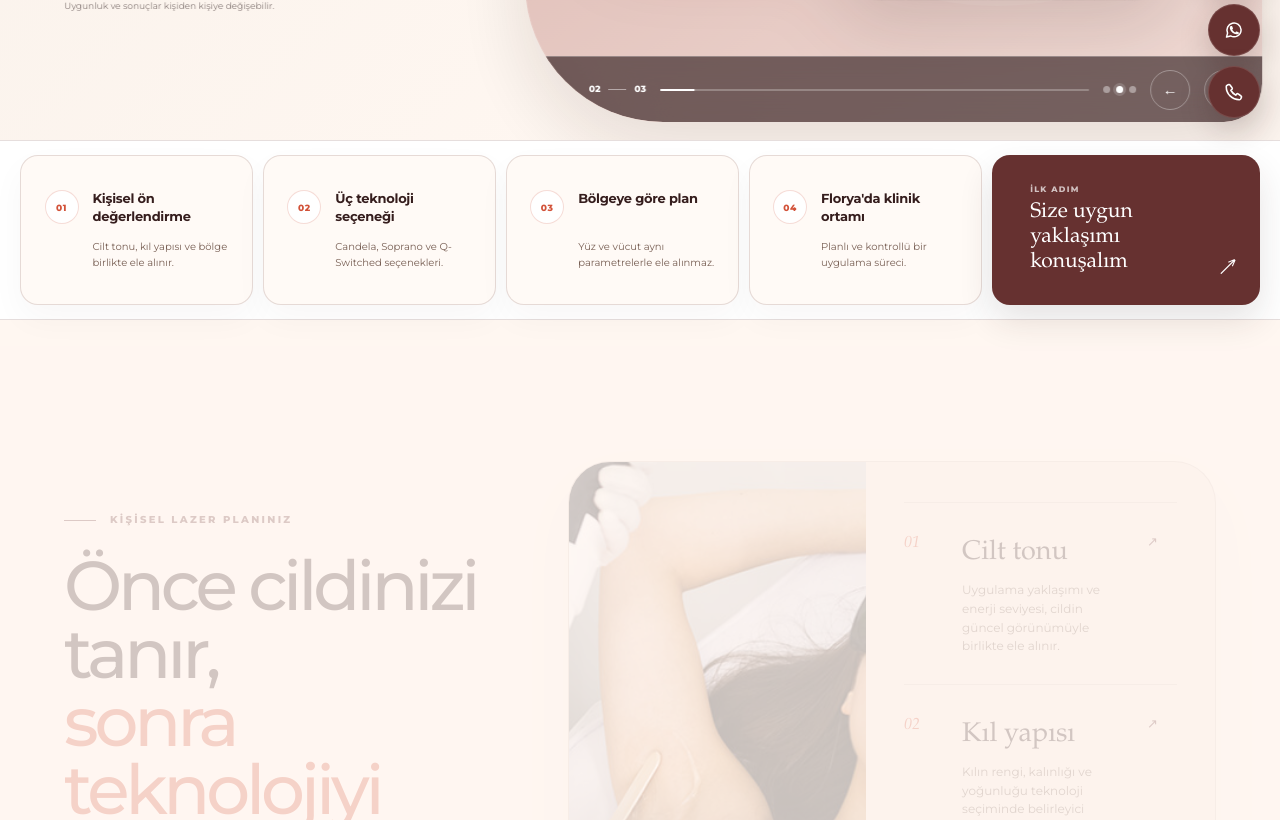
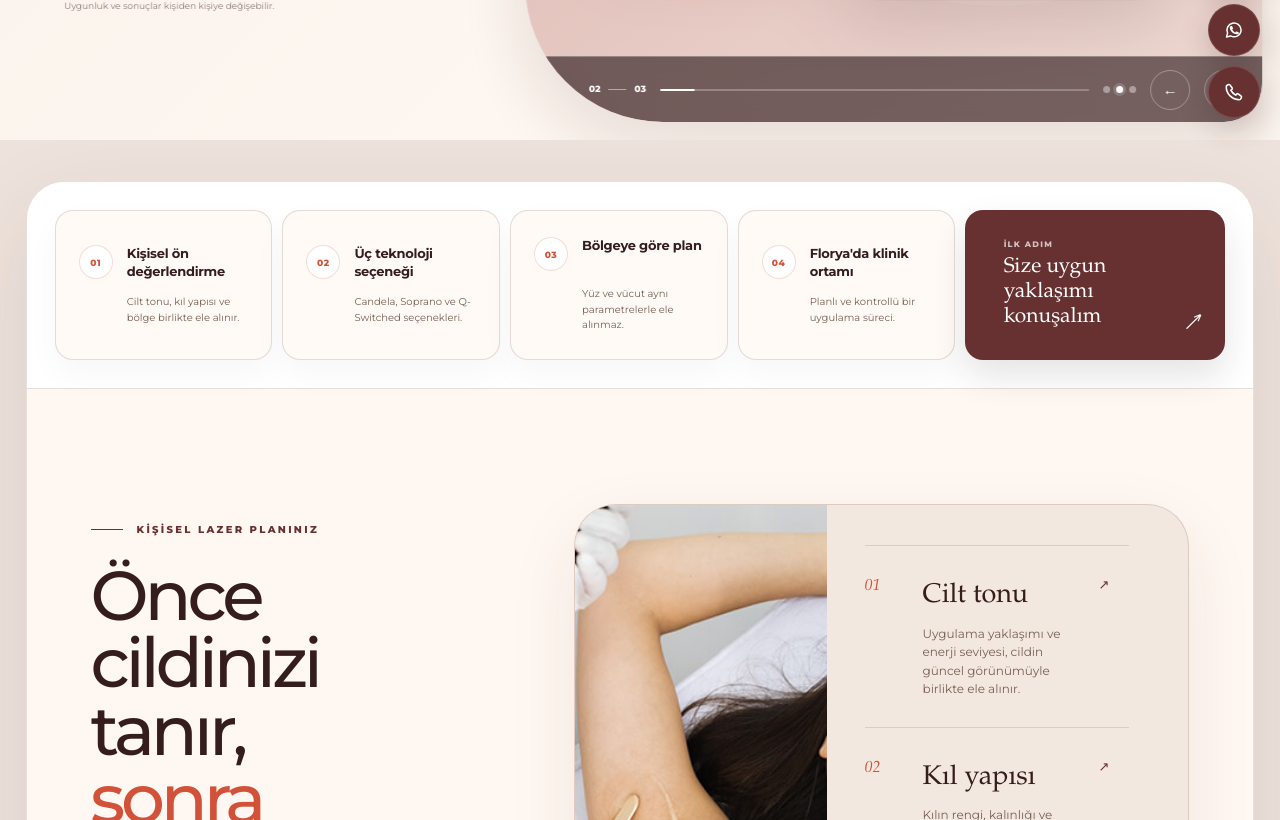
Before and after one commit to SelcukOzcan/nera-lp, a Next.js app: page / in a window 1280 px wide. Shown: the part 660-1480 px from the top of the page. Built offline with nearby package versions, Linux system fonts and the light colour scheme.

Commit message:
feat: unify content in boxed landing flow

```diff
--- a/app/globals.css
+++ b/app/globals.css
@@ -39,7 +39,7 @@ body {
   margin: 0;
   overflow-x: hidden;
   color: var(--ink);
-  background: var(--paper);
+  background: #eee3dc;
   font-family: var(--sans);
   font-size: 16px;
   line-height: 1.6;
@@ -170,6 +170,16 @@ a:hover .arrow, button:hover .arrow { transform: translate(3px, -3px); }
   font-weight: 800;
 }
 
+.content-shell {
+  width: min(calc(100% - clamp(28px, 4vw, 68px)), 1520px);
+  margin: clamp(22px, 3.2vw, 48px) auto clamp(34px, 5vw, 76px);
+  overflow: hidden;
+  background: var(--paper);
+  border: 1px solid rgba(102, 49, 48, 0.13);
+  border-radius: clamp(28px, 3vw, 46px);
+  box-shadow: 0 30px 90px rgba(53, 29, 29, 0.1);
+}
+
 /* Hero slider */
 .sr-only { position: absolute; width: 1px; height: 1px; padding: 0; overflow: hidden; clip: rect(0, 0, 0, 0); white-space: nowrap; border: 0; }
 .hero-slider {
@@ -272,9 +282,8 @@ a:hover .arrow, button:hover .arrow { transform: translate(3px, -3px); }
   grid-template-columns: repeat(4, minmax(0, 1fr)) minmax(260px, 1.15fr);
   gap: 10px;
   margin: 0;
-  padding: 14px clamp(14px, 1.6vw, 24px);
+  padding: clamp(18px, 2.2vw, 30px);
   background: #fff;
-  border-top: 1px solid var(--line);
   border-bottom: 1px solid var(--line);
 }
 .decision-rail article {
@@ -396,58 +405,28 @@ a:hover .arrow, button:hover .arrow { transform: translate(3px, -3px); }
 .process-heading .eyebrow { grid-column: 1 / -1; }
 .process-heading h2 { grid-column: 1 / -1; max-width: 920px; }
 .process-heading h2 em {
-  position: relative;
-  display: inline-block;
-  z-index: 0;
-}
-.process-heading h2 em::after {
-  content: "";
-  position: absolute;
-  z-index: -1;
-  right: -0.08em;
-  bottom: 0.06em;
-  left: -0.02em;
-  height: 0.18em;
-  border-radius: 999px;
-  background: linear-gradient(90deg, rgba(184, 126, 123, 0.08), rgba(184, 126, 123, 0.3) 22%, rgba(184, 126, 123, 0.16) 82%, transparent);
-  transform: rotate(-1.2deg);
+  display: inline;
 }
 .process-path {
-  position: relative;
-  isolation: isolate;
   display: grid;
   grid-template-columns: repeat(4, minmax(0, 1fr));
-  gap: 12px;
+  gap: 1px;
   overflow: hidden;
-  padding: 18px;
-  background: linear-gradient(125deg, #4a2929 0%, var(--wine-dark) 52%, #2c1818 100%);
-  border: 1px solid rgba(255, 255, 255, 0.08);
-  border-radius: 36px;
-  box-shadow: 0 30px 80px rgba(53, 29, 29, 0.16);
+  background: rgba(102, 49, 48, 0.15);
+  border: 1px solid var(--line);
+  border-radius: 28px;
+  box-shadow: 0 22px 60px rgba(53, 29, 29, 0.08);
 }
-.process-path::before { content: ""; position: absolute; z-index: -1; inset: 0; background: radial-gradient(circle at 12% 12%, rgba(210, 82, 57, 0.2), transparent 30%), radial-gradient(circle at 88% 88%, rgba(217, 182, 170, 0.14), transparent 34%); }
 .process-path article {
-  --step-accent: #b87e7b;
-  position: relative;
-  z-index: 1;
-  min-height: 260px;
-  overflow: visible;
-  padding: 28px 26px 30px;
-  border: 1px solid rgba(255, 255, 255, 0.5);
-  border-radius: 24px;
-  background: linear-gradient(145deg, rgba(255, 255, 255, 0.99) 0%, #fbf3ef 100%);
-  box-shadow: 0 18px 42px rgba(21, 10, 10, 0.13);
-  transition: transform 0.3s ease, border-color 0.3s ease, box-shadow 0.3s ease;
+  min-height: 224px;
+  padding: 34px 30px 36px;
+  background: #fffaf6;
+  transition: background 0.25s ease;
 }
-.process-path article:nth-child(2) { --step-accent: #a86662; }
-.process-path article:nth-child(3) { --step-accent: #8c4c49; }
-.process-path article:nth-child(4) { --step-accent: var(--wine); background: linear-gradient(145deg, #fff 0%, #f0ddd5 100%); }
-.process-path article::before { content: ""; position: absolute; top: 0; right: 0; left: 0; height: 4px; border-radius: 24px 24px 0 0; background: var(--step-accent); }
-.process-path article:not(:last-child)::after { content: "→"; position: absolute; z-index: 3; top: 50%; right: -25px; width: 38px; height: 38px; display: grid; place-items: center; border: 1px solid rgba(102, 49, 48, 0.2); border-radius: 50%; background: #fffaf6; color: var(--step-accent); font-size: 17px; box-shadow: 0 7px 18px rgba(53, 29, 29, 0.14); transform: translateY(-50%); }
-.process-path article:hover { border-color: rgba(255, 255, 255, 0.82); box-shadow: 0 24px 56px rgba(21, 10, 10, 0.2); transform: translateY(-5px); }
-.process-path article > span { width: 50px; height: 50px; display: grid; place-items: center; margin-bottom: 25px; border-radius: 50%; background: var(--step-accent); color: #fff; font-family: var(--sans); font-size: 10px; font-style: normal; font-weight: 800; letter-spacing: 0.08em; box-shadow: 0 10px 24px rgba(116, 57, 58, 0.2); }
-.process-path article > i { position: relative; width: 100%; height: 1px; display: block; margin: 0 0 27px; background: linear-gradient(90deg, var(--step-accent), rgba(184, 126, 123, 0.08)); opacity: 0.72; }
-.process-path article > i::after { content: ""; position: absolute; top: 50%; right: 0; width: 8px; height: 8px; border: 2px solid var(--step-accent); border-radius: 50%; background: #fff; transform: translateY(-50%); }
+.process-path article:last-child { background: #f5e4dc; }
+.process-path article:hover { background: #fff; }
+.process-path article > span { width: 42px; height: 42px; display: grid; place-items: center; margin-bottom: 32px; border: 1px solid rgba(102, 49, 48, 0.18); border-radius: 50%; color: var(--rose); background: #fff; font-size: 9px; font-weight: 800; letter-spacing: 0.08em; }
+.process-path article:last-child > span { color: #fff; background: var(--wine); border-color: var(--wine); }
 .process-path h3 { margin-bottom: 11px; color: var(--wine-dark); font-family: var(--serif); font-size: 28px; font-weight: 400; line-height: 1.08; }
 .process-path p { max-width: 250px; margin: 0; color: var(--muted); font-size: 13px; line-height: 1.65; }
 
@@ -651,9 +630,8 @@ html:has(.analysis-dialog[open]) { overflow: hidden; }
   .device-visual { min-height: 360px; }
   .device-visual img, .device-panel-light .device-visual img { padding: 55px 30px 0; }
   .device-copy { padding: 32px 28px 40px; }
-  .process-path { grid-template-columns: repeat(2, minmax(0, 1fr)); gap: 12px; }
-  .process-path article { min-height: 240px; }
-  .process-path article:not(:last-child)::after { display: none; }
+  .process-path { grid-template-columns: repeat(2, minmax(0, 1fr)); }
+  .process-path article { min-height: 220px; }
   .why { grid-template-columns: 1fr; padding: 18px; }
   .why-media { min-height: 530px; border-radius: 30px 92px 30px 30px; }
   .why-panel { margin: -70px 20px 20px; padding: 58px 48px; }
@@ -671,6 +649,7 @@ html:has(.analysis-dialog[open]) { overflow: hidden; }
   .eyebrow { margin-bottom: 18px; font-size: 8px; }
   .section { padding: 74px 18px; }
   .section h2 { font-size: clamp(42px, 12.6vw, 56px); }
+  .content-shell { width: calc(100% - 16px); margin: 8px auto 24px; border-radius: 24px; }
 
   .hero-slider { min-height: 940px; }
   .hero-slide { grid-template-rows: max-content 365px auto; }
@@ -715,11 +694,9 @@ html:has(.analysis-dialog[open]) { overflow: hidden; }
   .device-copy h3 { font-size: 44px; }
 
   .process-heading { display: block; margin-bottom: 48px; }
-  .process-path { grid-template-columns: 1fr; gap: 18px; padding: 12px; border-radius: 28px; }
-  .process-path article { min-height: 0; display: block; padding: 24px 22px 26px; border-radius: 22px; }
-  .process-path article:not(:last-child)::after { content: "↓"; top: auto; right: auto; bottom: -27px; left: 50%; display: grid; transform: translateX(-50%); }
-  .process-path article > span { width: 42px; height: 42px; margin-bottom: 20px; }
-  .process-path article > i { margin-bottom: 21px; }
+  .process-path { grid-template-columns: 1fr; border-radius: 24px; }
+  .process-path article { min-height: 0; display: grid; grid-template-columns: 42px 1fr; gap: 16px; padding: 26px 22px; }
+  .process-path article > span { margin: 0; }
   .process-path h3 { margin-bottom: 7px; }
   .process-path p { max-width: none; }
 
--- a/app/page.tsx
+++ b/app/page.tsx
@@ -68,6 +68,7 @@ export default function Home() {
       <main>
         <HeroSlider />
 
+        <div className="content-shell">
         <section className="decision-rail" aria-label="Nera Clinic lazer epilasyon yaklaşımı">
           <article><span>01</span><div><strong>Kişisel ön değerlendirme</strong><p>Cilt tonu, kıl yapısı ve bölge birlikte ele alınır.</p></div></article>
           <article><span>02</span><div><strong>Üç teknoloji seçeneği</strong><p>Candela, Soprano ve Q-Switched seçenekleri.</p></div></article>
@@ -131,7 +132,7 @@ export default function Home() {
           <div className="process-heading"><p className="eyebrow"><span /> Dört net adım</p><h2>Karardan uygulamaya,<br /><em>şeffaf bir süreç.</em></h2></div>
           <div className="process-path">
             {processes.map(([number, title, text]) => (
-              <article key={number}><span>{number}</span><i aria-hidden="true" /><h3>{title}</h3><p>{text}</p></article>
+              <article key={number}><span>{number}</span><div><h3>{title}</h3><p>{text}</p></div></article>
             ))}
           </div>
         </section>
@@ -188,6 +189,7 @@ export default function Home() {
             ))}
           </div>
         </section>
+        </div>
       </main>
 
       <footer className="site-footer">
```
